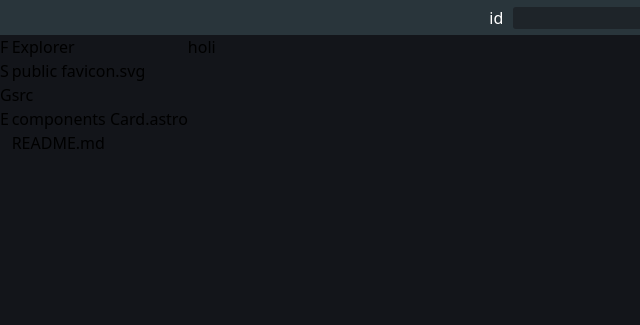
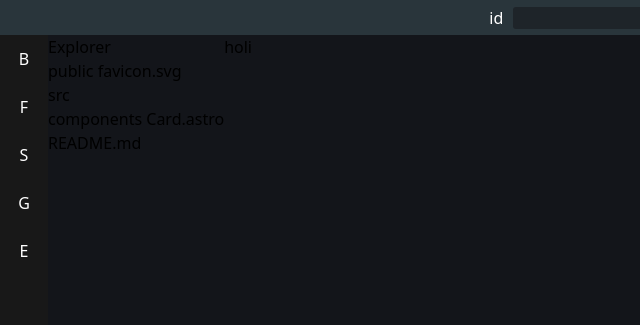
Before and after one commit to eliyya/eliyya.github.io, an Astro site: page / in a window 1280 px wide. Shown: the top 325 px of the page, 0-640 px from the left. Built offline with nearby package versions, Linux system fonts and the light colour scheme; Astro itself is replaced by a stand-in of ours.

Commit message:
Add ActivityBar component to Layout

```diff
--- /dev/null
+++ b/src/components/ActivityBar.astro
@@ -0,0 +1,31 @@
+---
+
+---
+
+<ul>
+    <li>B</li>
+    <li>F</li>
+    <li>S</li>
+    <li>G</li>
+    <li>E</li>
+</ul>
+
+<style>
+    ul {
+        display: flex;
+        flex-direction: column;
+        background-color: #181818;
+        color: white;
+        padding: 0;
+        margin: 0;
+        list-style: none;
+        width: 48px;
+    }
+    ul li {
+        display: flex;
+        align-items: center;
+        justify-content: center;
+        height: 48px;
+        width: 48px;
+    }
+</style>
--- a/src/layouts/Layout.astro
+++ b/src/layouts/Layout.astro
@@ -1,6 +1,7 @@
 ---
 import Header from "../components/Header.astro";
 import Footer from "../components/Footer.astro";
+import ActivityBar from "../components/ActivityBar.astro";
 
 interface Props {
 	title: string;
@@ -22,13 +23,8 @@ const { title } = Astro.props;
 	<body>
 		<!-- clone of visual studio code -->
 		<Header />
-		<div class="left">
-			<ul>
-				<li>F</li>
-				<li>S</li>
-				<li>G</li>
-				<li>E</li>
-			</ul>
+		<div class="central">
+			<ActivityBar />
 			<aside>
 				<header>Explorer</header>
 				<nav>
@@ -87,7 +83,7 @@ const { title } = Astro.props;
 		flex-direction: column;
 		height: 100vh;
 	}
-	.left {
+	.central {
 		display: flex;
 		flex-grow: 1;
 	}
```
